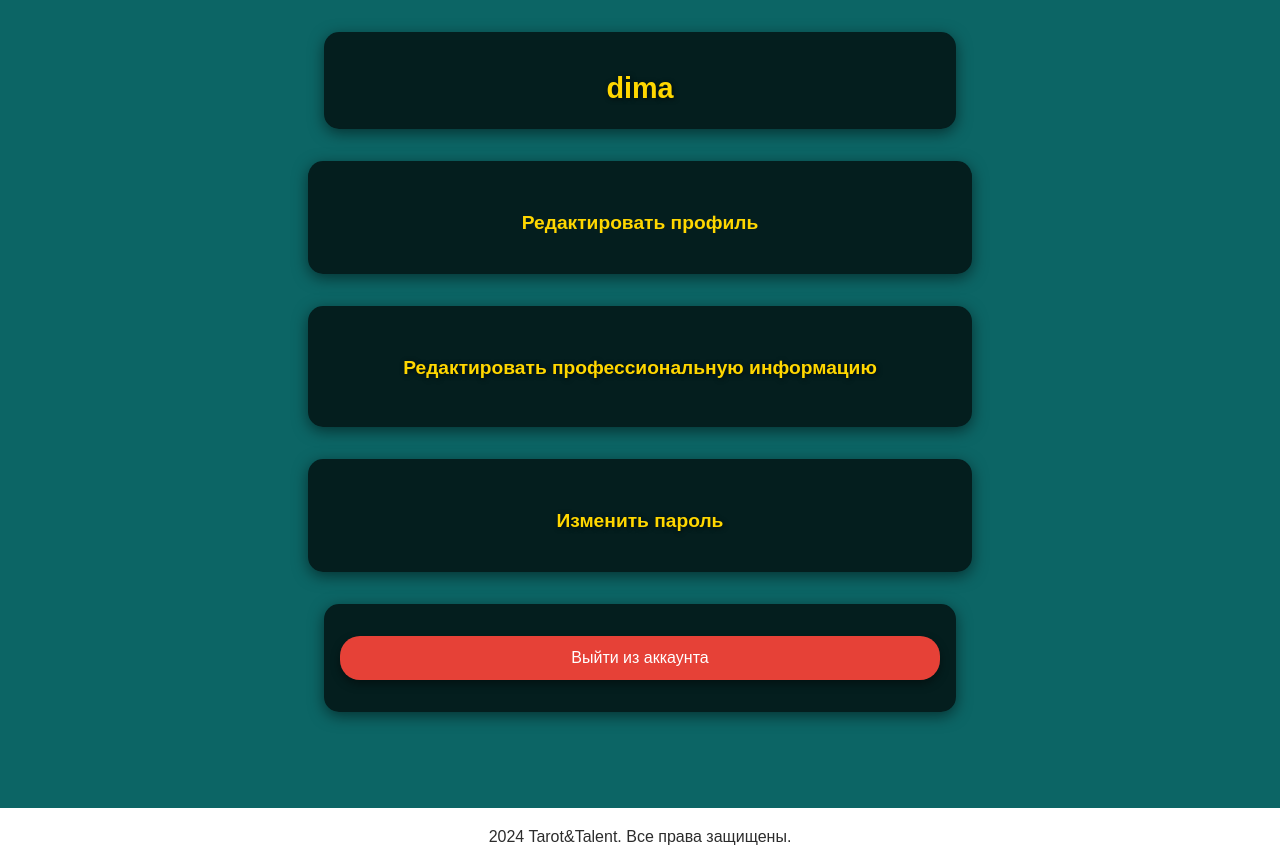
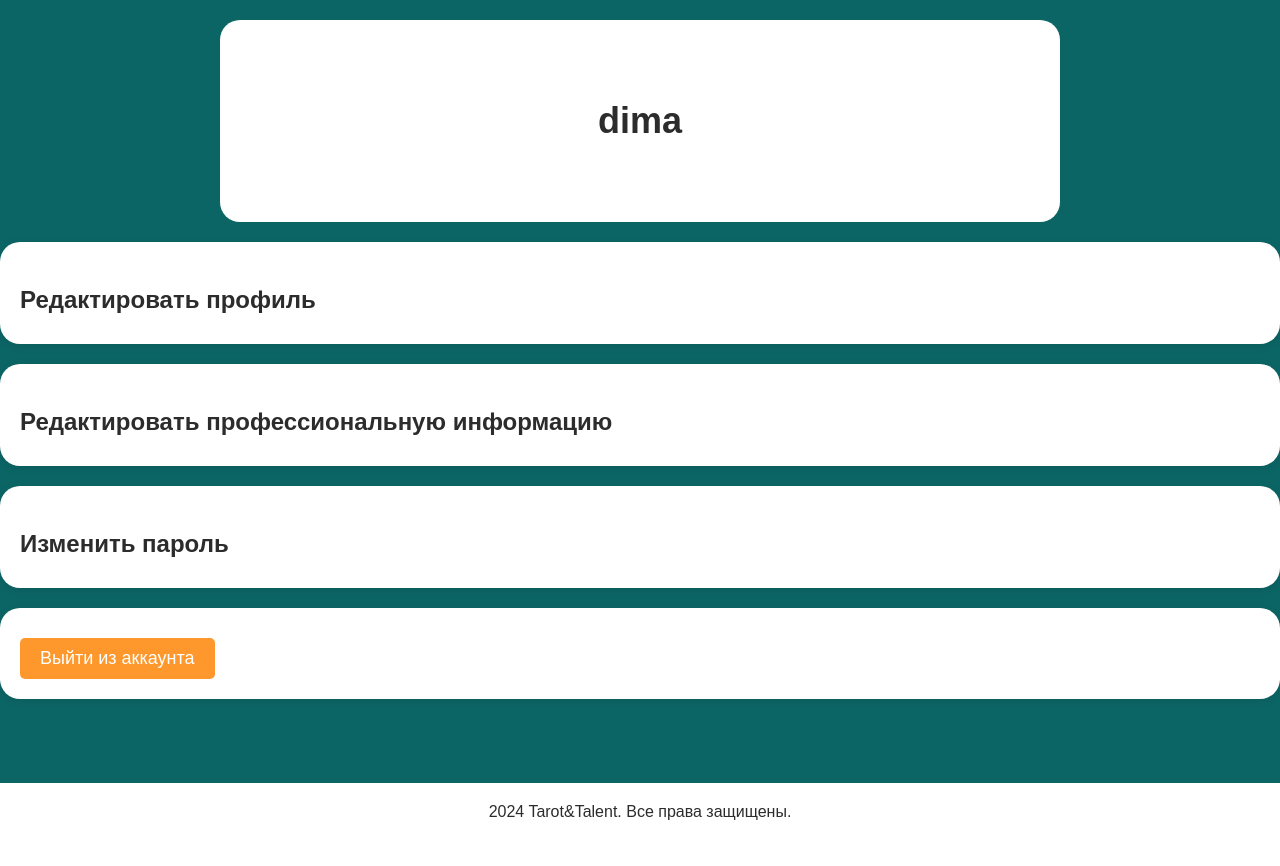
Before and after one commit to Breadstickhemmo/Re-Hub-2.0, a Flask app: template templates/profile.html in a window 1280 px wide. Shown: the part 82-948 px from the top of the page. After the commit the page ends 902 px from the top, so only its background shows below. Run offline with Flask 3, Linux system fonts and the light colour scheme; the template is opened without the code that fills it, so the values that code supplies are empty; a user stored in the database is signed in.

Commit message:
Update 1.2

```diff
--- a/static/css/base.css
+++ b/static/css/base.css
@@ -23,6 +23,8 @@ header {
 header .logo {
     font-size: 24px;
     font-weight: 700;
+    text-decoration: none;
+    color: #2C2C2C;
 }
 
 header .buttons {
--- a/static/css/profile.css
+++ b/static/css/profile.css
@@ -1,303 +1,69 @@
 /* profile.css */
 
-/* Стили для профиля пользователя */
-.profile {
-    max-width: 600px;
-    margin: 2rem auto;
-    padding: 1rem;
-    background-color: rgba(0, 0, 0, 0.7);
-    border-radius: 15px;
-    box-shadow: 0 4px 15px rgba(0, 0, 0, 0.5);
-    color: #FFFFFF;
-    text-align: center;
+body {
+    background-color: #0C6565; /* Цвет фона страницы */
+    color: #2C2C2C; /* Цвет текста */
+    font-family: Arial, sans-serif; /* Шрифт */
 }
 
-.change_password {
-    max-width: 600px;
-    margin: 2rem auto;
-    padding: 2rem;
-    background-color: rgba(0, 0, 0, 0.7);
-    border-radius: 15px;
-    box-shadow: 0 4px 15px rgba(0, 0, 0, 0.5);
-    color: #FFFFFF;
+.profile {
     text-align: center;
-}
-
-.logout_profile {
-    max-width: 600px;
-    margin: 2rem auto;
-    padding: 1rem;
-    padding-bottom: 2rem;
-    background-color: rgba(0, 0, 0, 0.7);
-    border-radius: 15px;
-    box-shadow: 0 4px 15px rgba(0, 0, 0, 0.5);
-    color: #FFFFFF;
-    text-align: center;
+    padding: 50px 20px;
+    background-color: #fff; /* Белый фон для профиля */
+    border-radius: 20px; /* Закругленные углы */
+    max-width: 800px; /* Максимальная ширина */
+    margin: 20px auto; /* Центрирование */
 }
 
 .profile h2 {
-    font-size: 1.8rem;
-    margin-bottom: 0.5rem;
-    color: #FFD700;
-    text-shadow: 1px 1px 5px rgba(0, 0, 0, 0.7);
+    font-size: 36px; /* Размер заголовка */
+    font-weight: 800; /* Жирный шрифт */
+    color: #2C2C2C; /* Цвет заголовка */
 }
 
-.change_password h3 {
-    font-size: 1.2rem;
-    margin-bottom: 0.5rem;
-    color: #FFD700;
-    text-shadow: 1px 1px 5px rgba(0, 0, 0, 0.7);
+.form-container, .edit-professional-info, .change_password, .logout_profile {
+    margin: 20px 0; /* Отступы между секциями */
+    background-color: #fff; /* Белый фон для форм */
+    border-radius: 20px; /* Закругленные углы */
+    padding: 20px; /* Отступы внутри форм */
+    box-shadow: 0 2px 10px rgba(0, 0, 0, 0.1); /* Тень для форм */
 }
 
-/* Стили для формы изменения пароля */
-.change_password form label {
-    display: block;
-    font-size: 1rem;
-    margin: 1rem 0 0.5rem;
+h3 {
+    cursor: pointer; /* Указатель на курсор */
+    font-size: 24px; /* Размер заголовка секции */
+    color: #2C2C2C; /* Цвет заголовка секции */
+    margin-bottom: 10px; /* Отступ снизу */
 }
 
-.change_password form input[type="password"] {
-    width: 100%;
-    padding: 0.8rem;
-    border-radius: 10px;
-    border: none;
-    margin-bottom: 1rem;
-    font-size: 1rem;
-    background-color: rgba(255, 255, 255, 0.8);
-    color: #333;
+label {
+    display: block; /* Блочный элемент для меток */
+    margin: 10px 0 5px; /* Отступы для меток */
+    font-weight: bold; /* Жирный шрифт для меток */
 }
 
-/* Кнопки для обновления пароля и выхода */
-.button-update, .button-logout {
-    display: inline-block;
-    padding: 0.8rem 2rem;
-    font-size: 1rem;
-    border-radius: 20px;
-    cursor: pointer;
-    text-align: center;
-    transition: background 0.3s, transform 0.2s, box-shadow 0.3s;
-    margin-top: 1rem;
-    width: 100%;
+input[type="text"],
+input[type="email"],
+input[type="password"],
+textarea {
+    width: calc(100% - 20px); /* Полная ширина с учетом отступов */
+    padding: 10px; /* Отступы внутри полей ввода */
+    border: 1px solid #ccc; /* Граница */
+    border-radius: 5px; /* Закругленные углы */
+    font-size: 16px; /* Размер шрифта */
 }
 
-.button-update {
-    background: linear-gradient(135deg, #4CAF50, #66BB6A);
-    color: white;
-    border: none;
-    box-shadow: 0 4px 10px rgba(0, 0, 0, 0.4);
+.button-update, .button-logout {
+    background-color: #FE982D; /* Цвет кнопки */
+    color: #fff; /* Цвет текста кнопки */
+    border: none; /* Без границ */
+    border-radius: 5px; /* Закругленные углы */
+    padding: 10px 20px; /* Отступы внутри кнопки */
+    font-size: 18px; /* Размер шрифта кнопки */
+    cursor: pointer; /* Указатель на курсор */
+    margin-top: 10px; /* Отступ сверху */
 }
 
-.button-update:hover {
-    background: linear-gradient(135deg, #66BB6A, #4CAF50);
-    transform: translateY(-3px);
-    box-shadow: 0 6px 15px rgba(0, 0, 0, 0.5);
+.button-update:hover, .button-logout:hover {
+    background-color: #e68a1c; /* Цвет кнопки при наведении */
 }
-
-.email_confirmation {
-    max-width: 600px;
-    margin: 2rem auto;
-    padding: 2rem;
-    background-color: rgba(0, 0, 0, 0.7);
-    border-radius: 15px;
-    box-shadow: 0 4px 15px rgba(0, 0, 0, 0.5);
-    color: #FFFFFF;
-    text-align: center;
-}
-
-.email_confirmation h3 {
-    font-size: 1.2rem;
-    margin-bottom: 0.5rem;
-    color: #FFD700;
-    text-shadow: 1px 1px 5px rgba(0, 0, 0, 0.7);
-}
-
-.email_confirmation form label {
-    display: block;
-    font-size: 1rem;
-    margin: 1rem 0 0.5rem;
-}
-
-.email_confirmation form input[type="email"] {
-    width: 100%;
-    padding: 0.8rem;
-    border-radius: 10px;
-    border: none;
-    margin-bottom: 1rem;
-    font-size: 1rem;
-    background-color: rgba(255, 255, 255, 0.8);
-    color: #333;
-}
-
-/* Кнопка для подтверждения почты */
-.button-confirm {
-    display: inline-block;
-    padding: 0.8rem 2rem;
-    font-size: 1rem;
-    border-radius: 20px;
-    cursor: pointer;
-    text-align: center;
-    transition: background 0.3s, transform 0.2s, box-shadow 0.3s;
-    margin-top: 1rem;
-    background: linear-gradient(135deg, #4CAF50, #66BB6A);
-    color: white;
-    border: none;
-    box-shadow: 0 4px 10px rgba(0, 0, 0, 0.4);
-}
-
-.button-confirm:hover {
-    background: linear-gradient(135deg, #66BB6A, #4CAF50);
-    transform: translateY(-3px);
-    box-shadow: 0 6px 15px rgba(0, 0, 0, 0.5);
-}
-
-/* Стили для кнопки выхода */
-.button-logout {
-    background: rgba(255, 69, 58, 0.9);
-    color: white;
-    border: none;
-    box-shadow: 0 4px 10px rgba(0, 0, 0, 0.4);
-}
-
-.button-logout:hover {
-    background: rgba(255, 69, 58, 1);
-    transform: translateY(-3px);
-    box-shadow: 0 6px 15px rgba(0, 0, 0, 0.5);
-}
-
-/* Общие стили для всех форм */
-.form-container {
-    max-width: 600px;
-    margin: 2rem auto;
-    padding: 2rem;
-    background-color: rgba(0, 0, 0, 0.7);
-    border-radius: 15px;
-    box-shadow: 0 4px 15px rgba(0, 0, 0, 0.5);
-    color: #FFFFFF;
-    text-align: center;
-}
-
-/* Заголовок формы */
-.form-container h3 {
-    font-size: 1.2rem;
-    margin-bottom: 0.5rem;
-    color: #FFD700;
-}
-
-/* Стили для меток полей */
-.form-container label {
-    display: block;
-    font-size: 1rem;
-    margin: 1rem 0 0.5rem;
-}
-
-/* Стили для полей ввода */
-.form-container input[type="text"],
-.form-container input[type="email"],
-.form-container input[type="password"],
-.form-container select {
-    width: 100%;
-    padding: 0.8rem;
-    border-radius: 10px;
-    border: none;
-    margin-bottom: 1rem;
-    font-size: 1rem;
-    background-color: rgba(255, 255, 255, 0.8);
-    color: #333;
-}
-
-/* Стили для кнопок */
-.form-container button {
-    display: inline-block;
-    padding: 0.8rem 2rem;
-    font-size: 1rem;
-    border-radius: 20px;
-    cursor: pointer;
-    text-align: center;
-    transition: background 0.3s, transform 0.2s, box-shadow 0.3s;
-    margin-top: 1rem;
-    width: 100%;
-}
-
-.form-container .button-update {
-    background: linear-gradient(135deg, #4CAF50, #66BB6A);
-    color: white;
-    border: none;
-    box-shadow: 0 4px 10px rgba(0, 0, 0, 0.4);
-}
-
-.form-container .button-update:hover {
-    background: linear-gradient(135deg, #66BB6A, #4CAF50);
-    transform: translateY(-3px);
-    box-shadow: 0 6px 15px rgba(0, 0, 0, 0.5);
-}
-
-.form-container .button-logout {
-    background: rgba(255, 69, 58, 0.9);
-    color: white;
-    border: none;
-    box-shadow: 0 4px 10px rgba(0, 0, 0, 0.4);
-}
-
-.form-container .button-logout:hover {
-    background: rgba(255, 69, 58, 1);
-    transform: translateY(-3px);
-    box-shadow: 0 6px 15px rgba(0, 0, 0, 0.5);
-}
-
-.edit-professional-info {
-    max-width: 600px;
-    margin: 2rem auto;
-    padding: 2rem;
-    background-color: rgba(0, 0, 0, 0.7);
-    border-radius: 15px;
-    box-shadow: 0 4px 15px rgba(0, 0, 0, 0.5);
-    color: #FFFFFF;
-    text-align: center;
-}
-
-.edit-professional-info h3 {
-    font-size: 1.2rem;
-    margin-bottom: 1rem;
-    color: #FFD700;
-    text-shadow: 1px 1px 5px rgba(0, 0, 0, 0.7);
-    cursor: pointer;
-}
-
-.edit-professional-info label {
-    display: block;
-    font-size: 1rem;
-    margin: 1rem 0 0.5rem;
-}
-
-.edit-professional-info textarea {
-    width: 100%;
-    padding: 0.8rem;
-    border-radius: 10px;
-    border: none;
-    margin-bottom: 1rem;
-    font-size: 1rem;
-    background-color: rgba(255, 255, 255, 0.8);
-    color: #333;
-    resize: none;
-}
-
-.edit-professional-info .button-update {
-    display: inline-block;
-    padding: 0.8rem 2rem;
-    font-size: 1rem;
-    border-radius: 20px;
-    cursor: pointer;
-    text-align: center;
-    transition: background 0.3s, transform 0.2s, box-shadow 0.3s;
-    width: 100%;
-    background: linear-gradient(135deg, #4CAF50, #66BB6A);
-    color: white;
-    border: none;
-    box-shadow: 0 4px 10px rgba(0, 0, 0, 0.4);
-}
-
-.edit-professional-info .button-update:hover {
-    background: linear-gradient(135deg, #66BB6A, #4CAF50);
-    transform: translateY(-3px);
-    box-shadow: 0 6px 15px rgba(0, 0, 0, 0.5);
-}
--- a/templates/base.html
+++ b/templates/base.html
@@ -12,7 +12,7 @@
 </head>
 <body>
     <header>
-        <div class="logo">Tarot&Talent</div>
+        <a href="{{ url_for('index') }}" class="logo">Tarot&Talent</a>
         <nav>
             {% if 'username' in session %}
                 <form action="{{ url_for('profile') }}" method="post" style="display: inline;">
```
